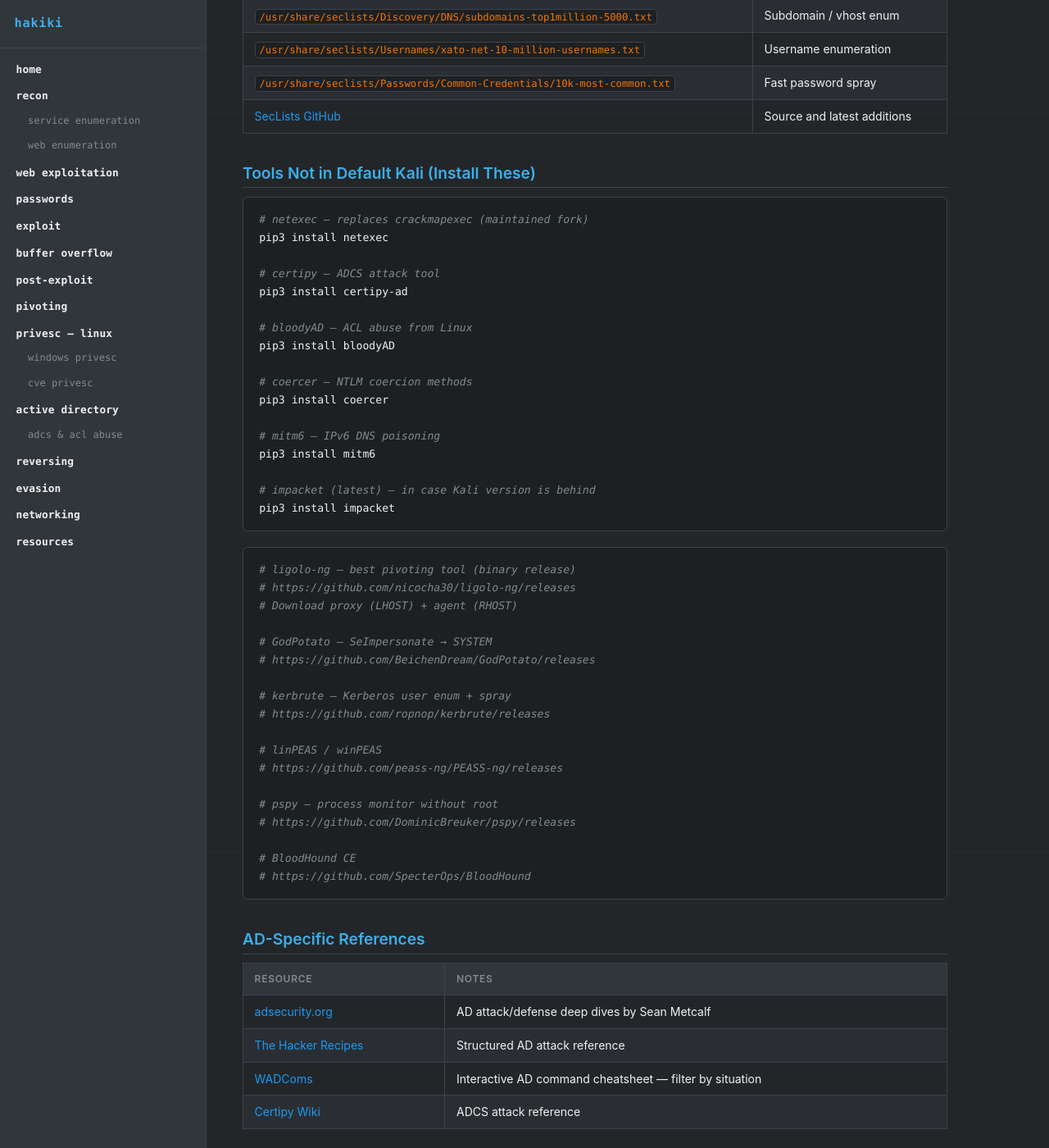
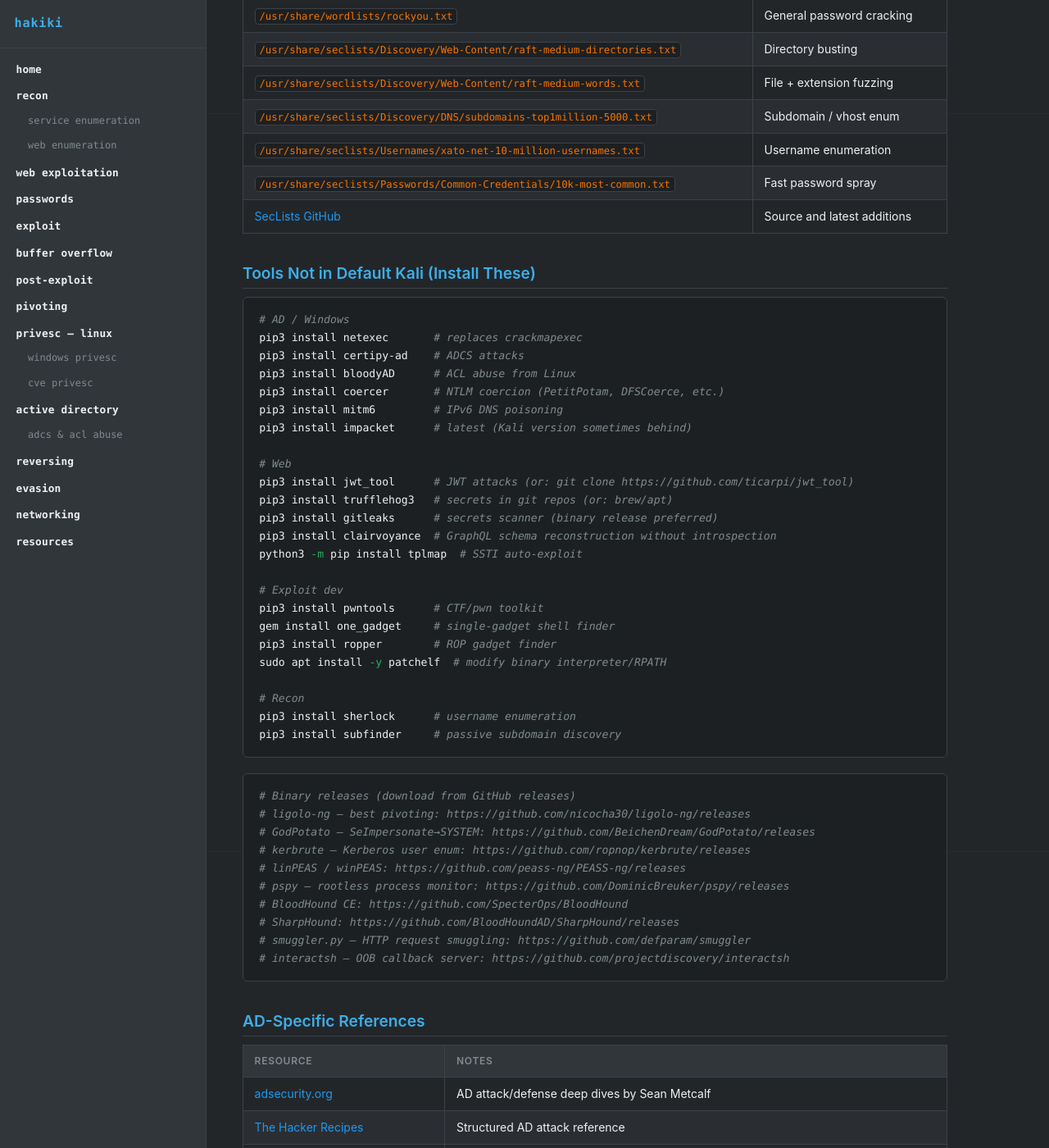
Before and after one commit to v0idravl/hakiki, a Jekyll site: the page built from resources.md, in a window 1280 px wide and 1400 px high, scrolled down 762 px. Shown: the whole window at 82% size. Built offline with Jekyll 4.4.1, drawn with Linux system fonts in a browser that asks for light colours; our own code applies the rules of GitHub Pages for plain Markdown files; some of the changed text lies outside the part shown.

Commit message:
web: add HTTP parameter pollution and business logic; update resources and README
Parameter Pollution:
- Parser behavior table (PHP/ASP.NET/JSP/Flask)
- WAF bypass via duplicate params
- JSON duplicate key attack

Business Logic:
- Price/quantity tampering (negative quantities, client-side price modification)
- State machine bypass (skip checkout steps, reset flow bypass)
- Coupon/gift card race condition abuse
- Account enumeration via differential responses

Resources:
- Expanded tool install section: jwt_tool, trufflehog, gitleaks, clairvoyance, tplmap, pwntools, one_gadget, ropper, patchelf, sherlock, subfinder
- Added binary release tools: smuggler.py, interactsh, SharpHound
- Added dorksearch.com, PortSwigger Web Security Academy to essential references

README:
- Updated section descriptions to reflect current content

````diff
--- a/resources.md
+++ b/resources.md
@@ -12,6 +12,9 @@
 | [HackTricks](https://hacktricks.wiki/) | Deep-dive technique reference when you need more detail |
 | [Exploit-DB](https://www.exploit-db.com/) | Public exploits — same DB as searchsploit |
 | [Sploitus](https://sploitus.com/) | Aggregated exploit + GitHub PoC search |
+| [dorksearch.com](https://dorksearch.com/) | Pre-built Google dork templates |
+| [PortSwigger Web Security Academy](https://portswigger.net/web-security) | Web attack labs with explanations — best free web security training |
+| [WADComs](https://wadcoms.github.io/) | AD commands filtered by what you have |
 
 
 ## Wordlists
@@ -29,44 +32,43 @@
 ## Tools Not in Default Kali (Install These)
 
 ```bash
-# netexec — replaces crackmapexec (maintained fork)
-pip3 install netexec
+# AD / Windows
+pip3 install netexec       # replaces crackmapexec
+pip3 install certipy-ad    # ADCS attacks
+pip3 install bloodyAD      # ACL abuse from Linux
+pip3 install coercer       # NTLM coercion (PetitPotam, DFSCoerce, etc.)
+pip3 install mitm6         # IPv6 DNS poisoning
+pip3 install impacket      # latest (Kali version sometimes behind)
 
-# certipy — ADCS attack tool
-pip3 install certipy-ad
+# Web
+pip3 install jwt_tool      # JWT attacks (or: git clone https://github.com/ticarpi/jwt_tool)
+pip3 install trufflehog3   # secrets in git repos (or: brew/apt)
+pip3 install gitleaks      # secrets scanner (binary release preferred)
+pip3 install clairvoyance  # GraphQL schema reconstruction without introspection
+python3 -m pip install tplmap  # SSTI auto-exploit
 
-# bloodyAD — ACL abuse from Linux
-pip3 install bloodyAD
+# Exploit dev
+pip3 install pwntools      # CTF/pwn toolkit
+gem install one_gadget     # single-gadget shell finder
+pip3 install ropper        # ROP gadget finder
+sudo apt install -y patchelf  # modify binary interpreter/RPATH
 
-# coercer — NTLM coercion methods
-pip3 install coercer
-
-# mitm6 — IPv6 DNS poisoning
-pip3 install mitm6
-
-# impacket (latest) — in case Kali version is behind
-pip3 install impacket
+# Recon
+pip3 install sherlock      # username enumeration
+pip3 install subfinder     # passive subdomain discovery
 ```
 
 ```bash
-# ligolo-ng — best pivoting tool (binary release)
-# https://github.com/nicocha30/ligolo-ng/releases
-# Download proxy (LHOST) + agent (RHOST)
-
-# GodPotato — SeImpersonate → SYSTEM
-# https://github.com/BeichenDream/GodPotato/releases
-
-# kerbrute — Kerberos user enum + spray
-# https://github.com/ropnop/kerbrute/releases
-
-# linPEAS / winPEAS
-# https://github.com/peass-ng/PEASS-ng/releases
-
-# pspy — process monitor without root
-# https://github.com/DominicBreuker/pspy/releases
-
-# BloodHound CE
-# https://github.com/SpecterOps/BloodHound
+# Binary releases (download from GitHub releases)
+# ligolo-ng — best pivoting: https://github.com/nicocha30/ligolo-ng/releases
+# GodPotato — SeImpersonate→SYSTEM: https://github.com/BeichenDream/GodPotato/releases
+# kerbrute — Kerberos user enum: https://github.com/ropnop/kerbrute/releases
+# linPEAS / winPEAS: https://github.com/peass-ng/PEASS-ng/releases
+# pspy — rootless process monitor: https://github.com/DominicBreuker/pspy/releases
+# BloodHound CE: https://github.com/SpecterOps/BloodHound
+# SharpHound: https://github.com/BloodHoundAD/SharpHound/releases
+# smuggler.py — HTTP request smuggling: https://github.com/defparam/smuggler
+# interactsh — OOB callback server: https://github.com/projectdiscovery/interactsh
 ```
 
 ## AD-Specific References
````
Also changed, not shown: README.md (+11 -11 lines), web/web_exploitation.md (+81 -0 lines).
